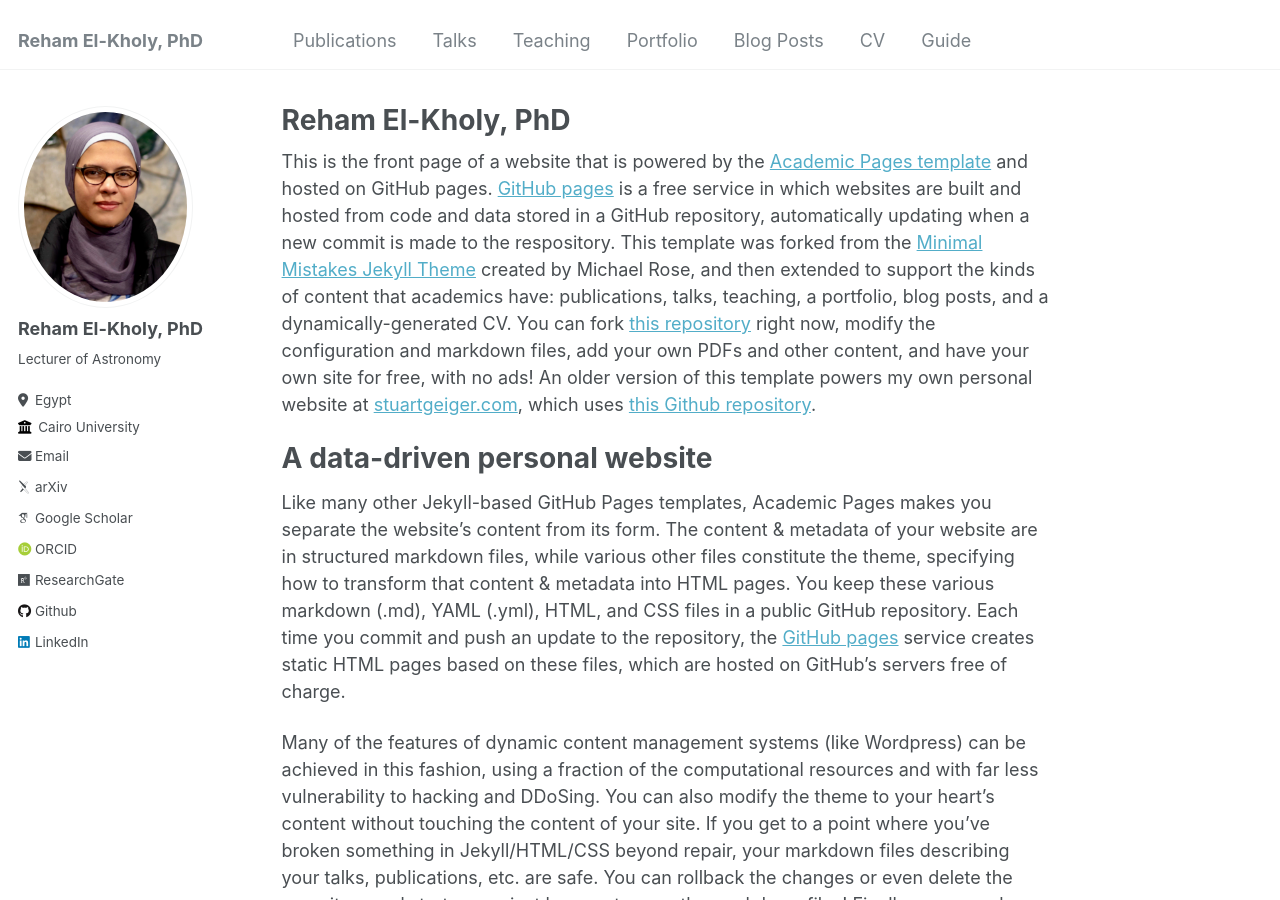
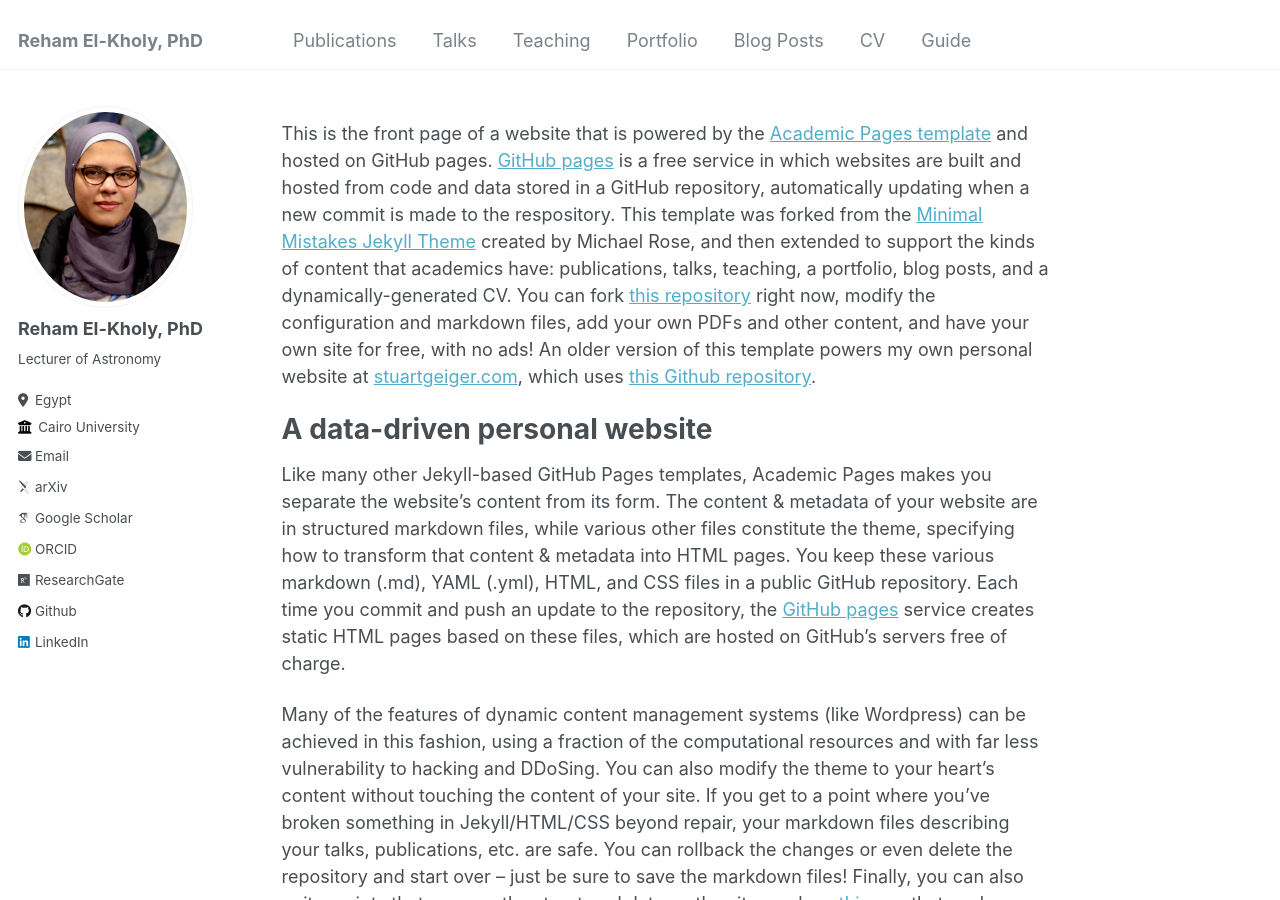
Before and after one commit to rehamelkholy/rehamelkholy.github.io, a Jekyll site: the page built from _pages/about.md, in a window 1280 px wide and 900 px high. Built offline with Jekyll 4.4.1, drawn with Linux system fonts in a browser that asks for light colours; some web fonts are replaced.

Commit message:
Update about.md

```diff
--- a/_pages/about.md
+++ b/_pages/about.md
@@ -1,6 +1,6 @@
 ---
 permalink: /
-title: "Reham El-Kholy, PhD"
+title: ""
 author_profile: true
 redirect_from:
   - /about/
```
